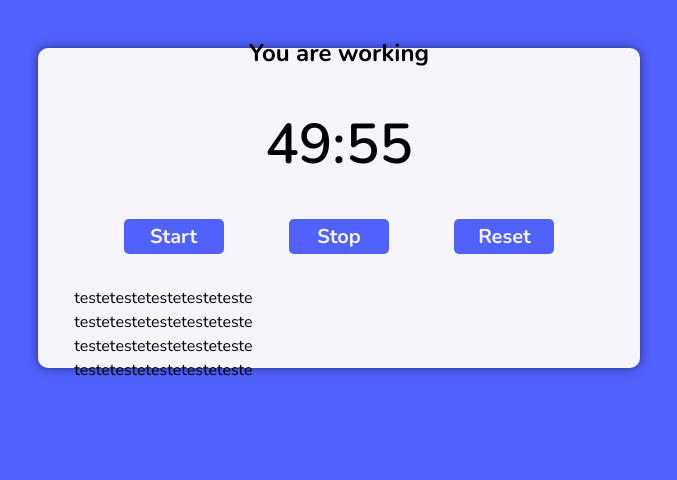
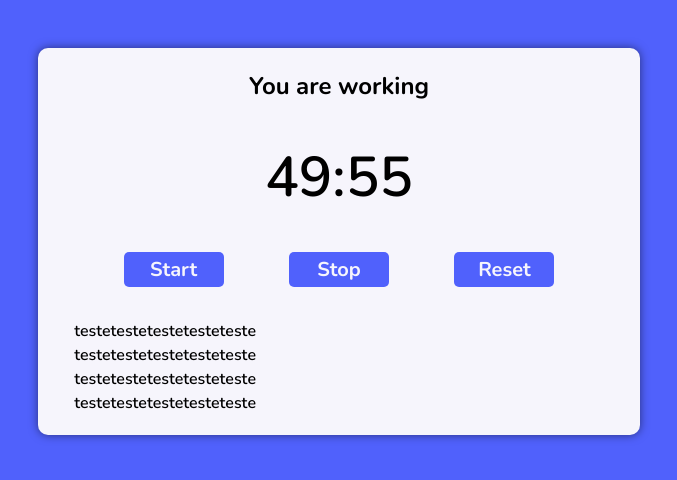
Before and after one commit to giovanedann/typescript, a React (Vite) app in the folder src/08 - React + TypeScript/: page / in a window 1280 px wide. Shown: the top 480 px of the page, without its empty margins (301-978 px from the left). Built offline with nearby package versions, Linux system fonts and the light colour scheme.

Commit message:
style: adjusts to the styles of the Button and Pomodoro components

```diff
--- a/src/08 - React + TypeScript/src/components/Button/style.scss
+++ b/src/08 - React + TypeScript/src/components/Button/style.scss
@@ -17,6 +17,6 @@ button {
   }
 
   &.working {
-    color: $mainred;
+    background: $mainred;
   }
 }
--- a/src/08 - React + TypeScript/src/components/Pomodoro/style.scss
+++ b/src/08 - React + TypeScript/src/components/Pomodoro/style.scss
@@ -1,7 +1,7 @@
 @import '../../variables.scss';
 
 .pomodoro {
-  height: 20rem;
+  height: fit-content;
   display: flex;
   flex-direction: column;
   gap: 2rem;
@@ -33,5 +33,10 @@
     align-items: flex-start;
     justify-content: center;
     margin-left: 2rem;
+
+    p {
+      font-size: 16px;
+      font-weight: 600;
+    }
   }
 }
```
